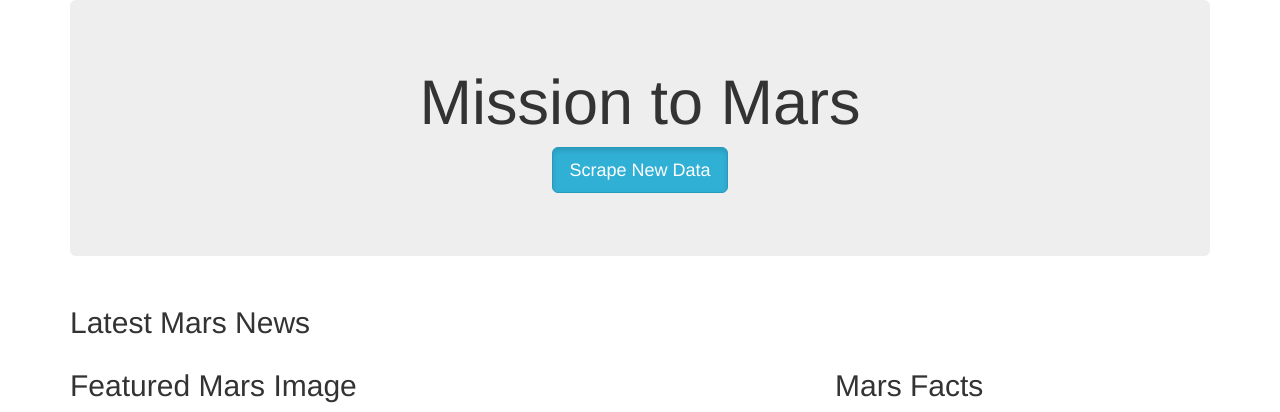
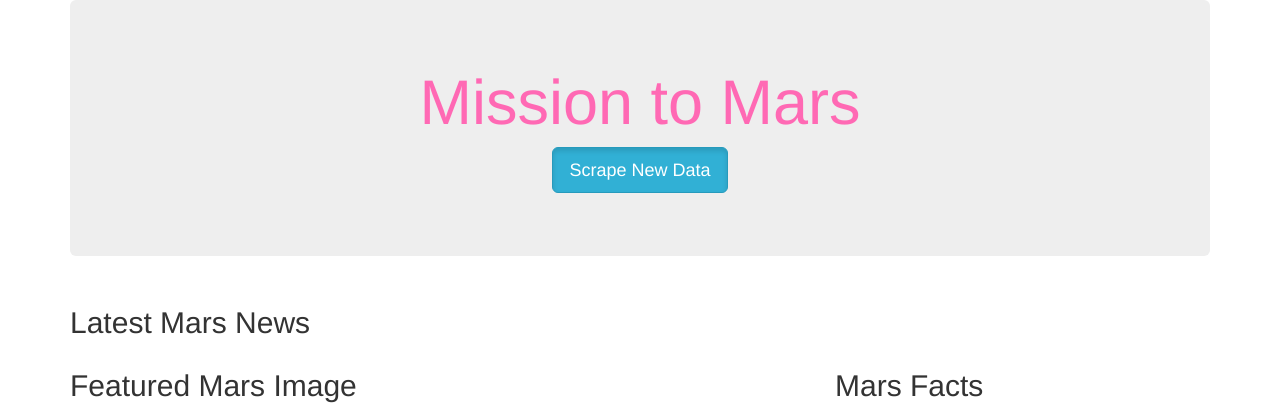
Before and after one commit to amberteets/mission-to-mars, a Flask app: page / in a window 1280 px wide. Shown: the top 412 px of the page. Run offline with Flask 2, Linux system fonts and the light colour scheme; data that the repository does not hold is empty; some libraries are stand-ins or nearby versions.

Commit message:
Setup CSS file structure

```diff
--- /dev/null
+++ b/static/css/styles.css
@@ -0,0 +1,3 @@
+.jumbotron h1{
+    color: #ff69b4 !important;
+}
--- a/templates/index.html
+++ b/templates/index.html
@@ -13,7 +13,7 @@
     <!-- Custom CSS -->
     <link
       rel="stylesheet"
-      href="css/styles.css"
+      href="{{ url_for('static', filename='css/styles.css') }}"
     />
   </head>
   <body>
```
Also changed, not shown: templates/css/styles.css (deleted).
